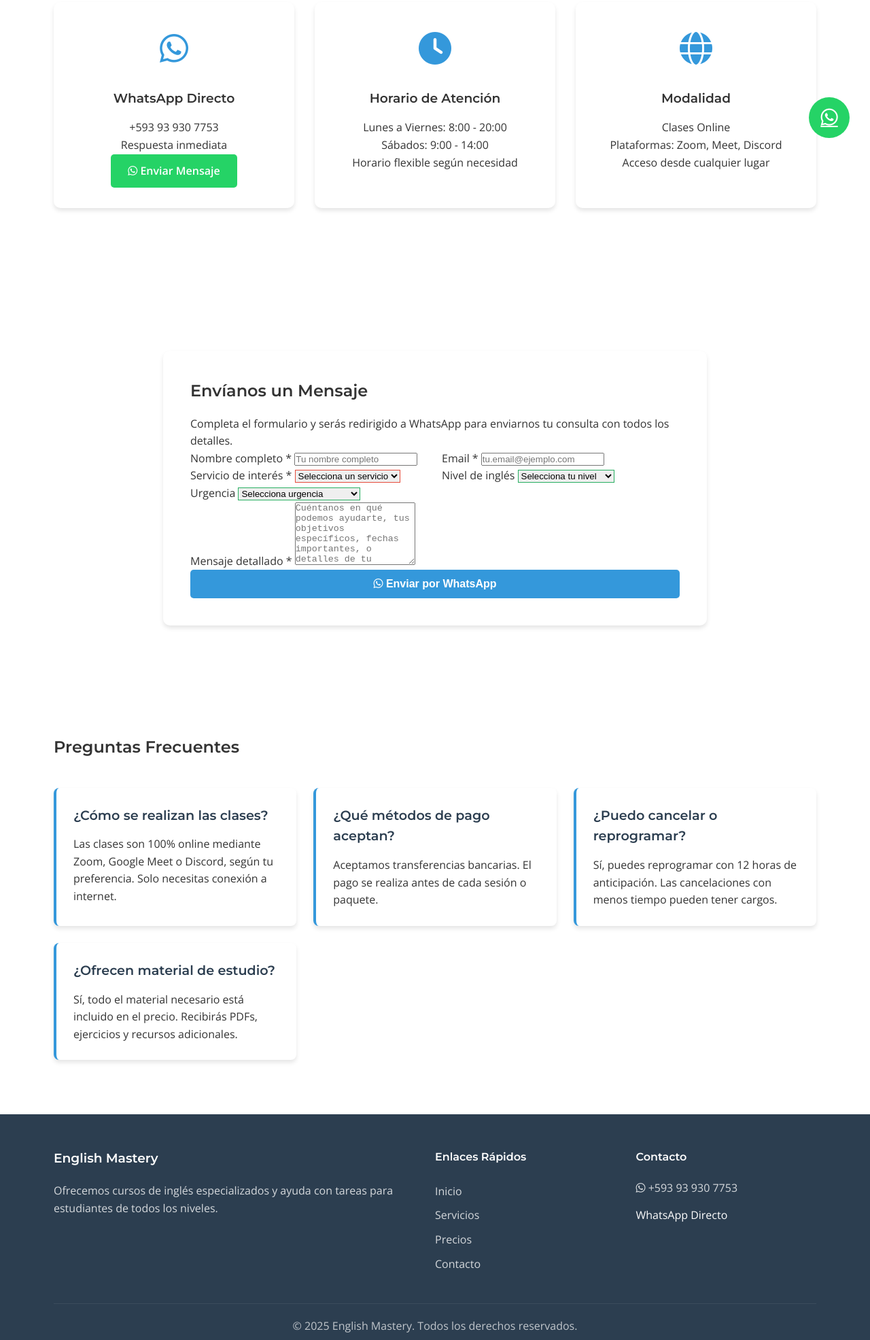
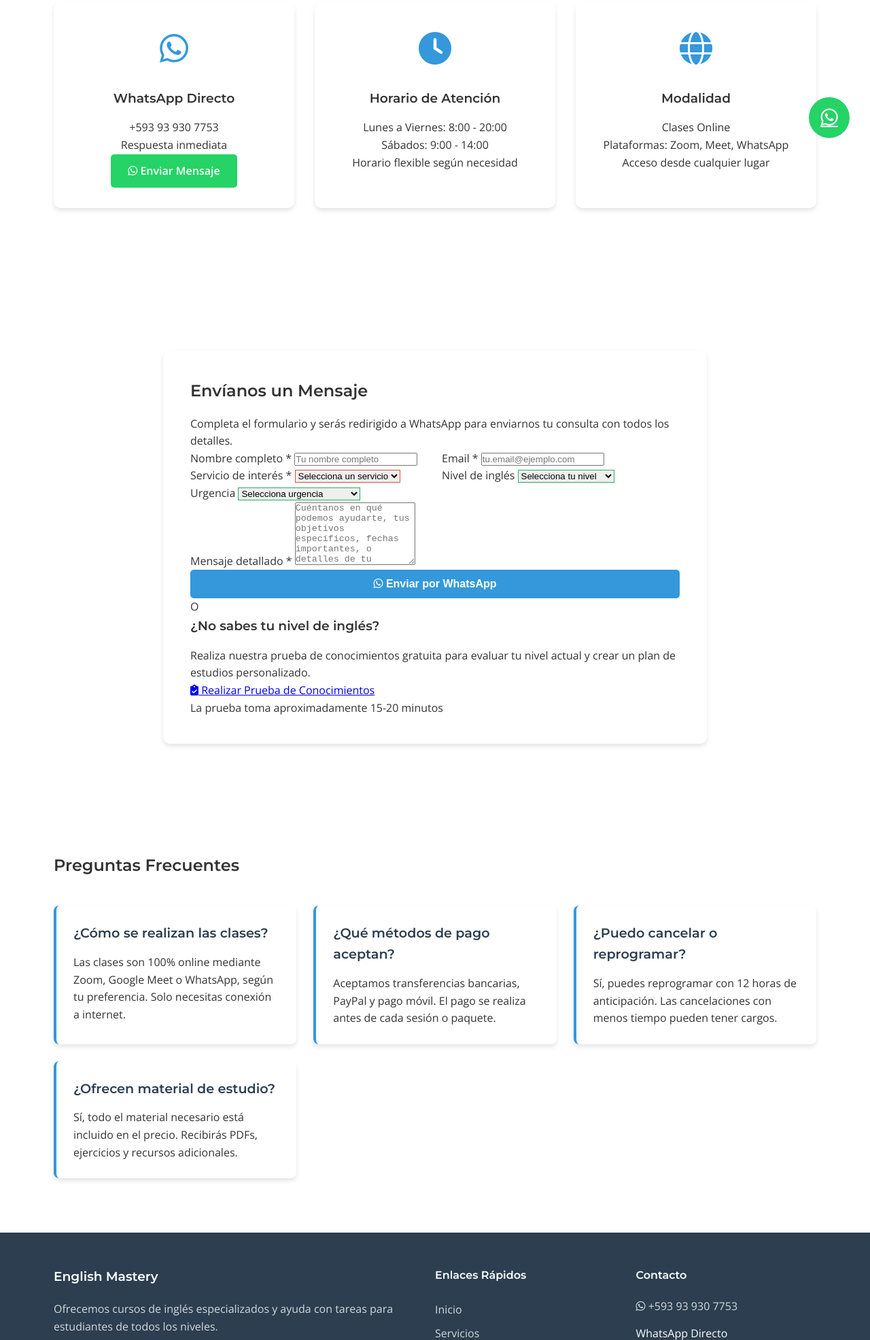
Before and after one commit to roberto0910/english-mastery-website, a plain HTML site: page contacto.html in a window 1280 px wide. Shown: the part 567-2538 px from the top of the page at 68% size. Drawn offline with nearby package versions, Linux system fonts and the light colour scheme.

Commit message:
contacto.html

```diff
--- a/contacto.html
+++ b/contacto.html
@@ -48,7 +48,7 @@
                     <h3>WhatsApp Directo</h3>
                     <p>+593 93 930 7753</p>
                     <p>Respuesta inmediata</p>
-                    <a href="https://wa.me/593939307753?text=Estoy%20interesad@" class="btn-whatsapp" target="_blank">
+                    <a href="https://wa.me/593939307753?text=Hola!%20Estoy%20interesado%20en%20sus%20servicios%20de%20inglés" class="btn-whatsapp" target="_blank">
                         <i class="fab fa-whatsapp"></i> Enviar Mensaje
                     </a>
                 </div>
@@ -69,7 +69,7 @@
                     </div>
                     <h3>Modalidad</h3>
                     <p>Clases Online</p>
-                    <p>Plataformas: Zoom, Meet, Discord</p>
+                    <p>Plataformas: Zoom, Meet, WhatsApp</p>
                     <p>Acceso desde cualquier lugar</p>
                 </div>
             </div>
@@ -142,6 +142,21 @@
                         <i class="fab fa-whatsapp"></i> Enviar por WhatsApp
                     </button>
                 </form>
+
+                <!-- Sección de Prueba de Conocimientos -->
+                <div class="knowledge-test-section">
+                    <div class="test-divider">
+                        <span>O</span>
+                    </div>
+                    <div class="test-content">
+                        <h3>¿No sabes tu nivel de inglés?</h3>
+                        <p>Realiza nuestra prueba de conocimientos gratuita para evaluar tu nivel actual y crear un plan de estudios personalizado.</p>
+                        <a href="https://forms.gle/pxjFy8BTKkg2vzdt6" class="btn-test" target="_blank">
+                            <i class="fas fa-clipboard-check"></i> Realizar Prueba de Conocimientos
+                        </a>
+                        <p class="test-note">La prueba toma aproximadamente 15-20 minutos</p>
+                    </div>
+                </div>
             </div>
         </div>
     </section>
@@ -153,11 +168,11 @@
             <div class="faq-grid">
                 <div class="faq-item">
                     <h3>¿Cómo se realizan las clases?</h3>
-                    <p>Las clases son 100% online mediante Zoom, Google Meet o Discord, según tu preferencia. Solo necesitas conexión a internet.</p>
+                    <p>Las clases son 100% online mediante Zoom, Google Meet o WhatsApp, según tu preferencia. Solo necesitas conexión a internet.</p>
                 </div>
                 <div class="faq-item">
                     <h3>¿Qué métodos de pago aceptan?</h3>
-                    <p>Aceptamos transferencias bancarias. El pago se realiza antes de cada sesión o paquete.</p>
+                    <p>Aceptamos transferencias bancarias, PayPal y pago móvil. El pago se realiza antes de cada sesión o paquete.</p>
                 </div>
                 <div class="faq-item">
                     <h3>¿Puedo cancelar o reprogramar?</h3>
@@ -191,21 +206,20 @@
                 <div class="footer-section">
                     <h4>Contacto</h4>
                     <p><i class="fab fa-whatsapp"></i> +593 93 930 7753</p>
-                    <a href="https://wa.me/593939307753?text=Estoy%20interesad@" target="_blank">WhatsApp Directo</a>
+                    <a href="https://wa.me/593939307753?text=Hola!%20Estoy%20interesado%20en%20sus%20servicios%20de%20inglés" target="_blank">WhatsApp Directo</a>
                 </div>
             </div>
             <div class="footer-bottom">
-                <p>&copy; 2025 English Mastery. Todos los derechos reservados.</p>
+                <p>&copy; 2023 English Mastery. Todos los derechos reservados.</p>
             </div>
         </div>
     </footer>
 
     <!-- Botón flotante de WhatsApp -->
-    <a href="https://wa.me/593939307753?text=Estoy%20interesad@" class="whatsapp-float" target="_blank">
+    <a href="https://wa.me/593939307753?text=Hola!%20Estoy%20interesado%20en%20sus%20servicios%20de%20inglés" class="whatsapp-float" target="_blank">
         <i class="fab fa-whatsapp"></i>
     </a>
 
     <script src="js/script.js"></script>
 </body>
-
 </html>
```
